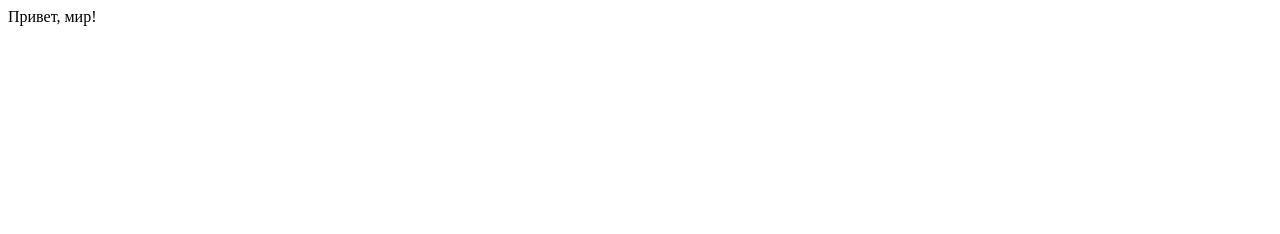
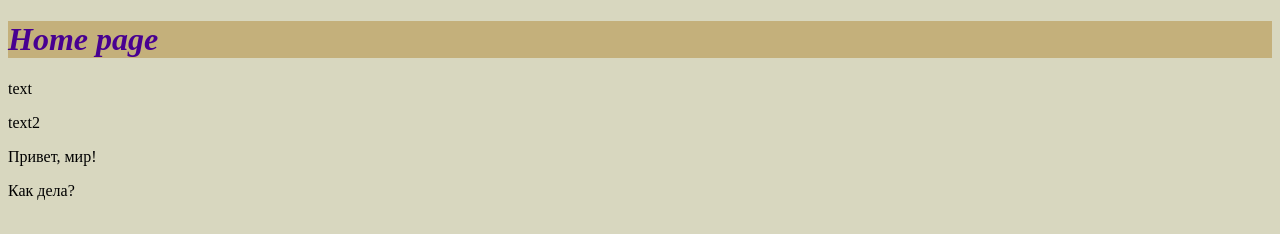
Before and after one commit to Elizaveta1903/lesson, a plain HTML site: page index.html in a window 1280 px wide. Drawn offline with Linux system fonts and the light colour scheme.

Commit message:
update html file

```diff
--- a/index.html
+++ b/index.html
@@ -4,7 +4,30 @@
     <meta charset="utf-8">
     <title>Home</title>
 </head>
-<body>
-    Привет, мир!
+<body style="background: #D8D7BF;">
+	<h1 style="color: #480091; background: #C4B07B;">
+		<i>
+			Home page
+		</i>
+	</h1>
+	<!-- <h2>Home page</h2> -->
+	<!-- <h3>Home page</h3> -->
+	<!-- <h4>Home page</h4> -->
+	<!-- <h5>Home page</h5> -->
+	<!-- <h6>Home page</h6> -->
+
+
+	<p>
+		text
+	</p>
+	<p>
+		text2
+	</p>
+	<p>
+    	Привет, мир!
+	</p>
+	<p>
+		Как дела?
+	</p>
 </body>
 </html>
```
